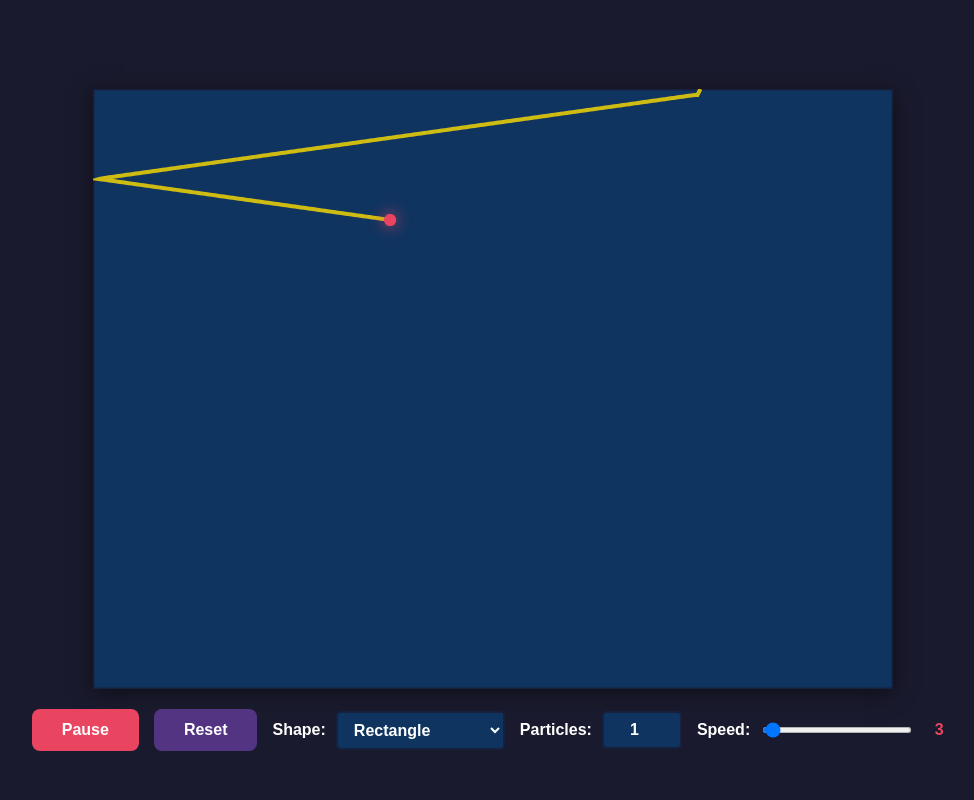
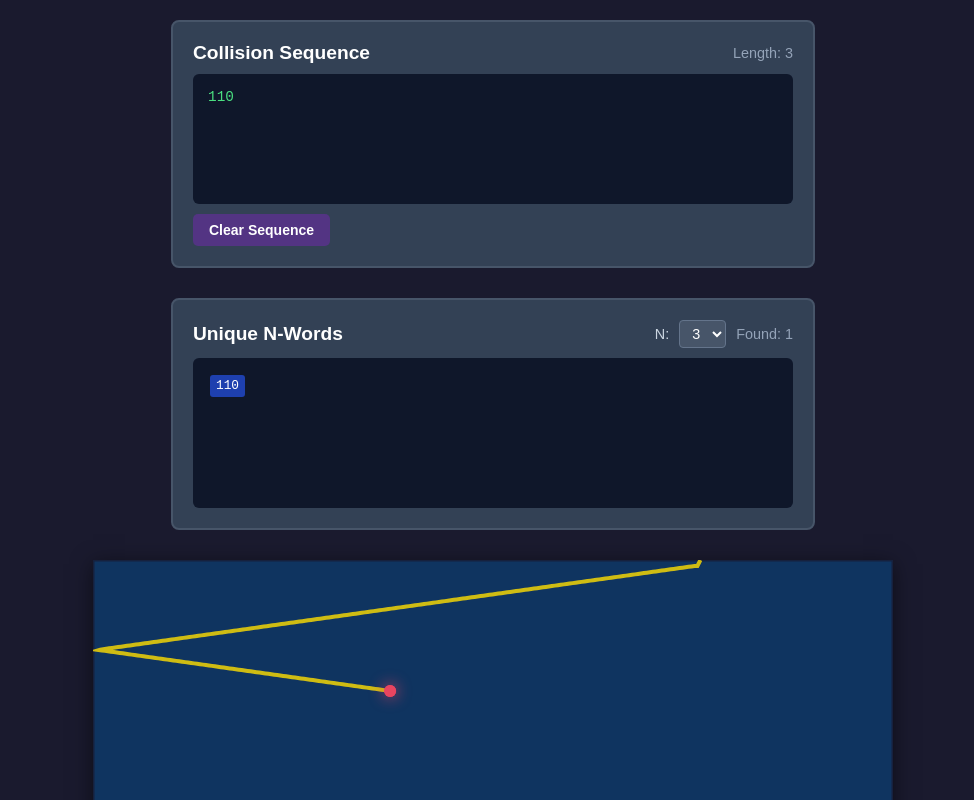
Before and after one commit to roholazandie/billiard-dynamics, a plain HTML site: page index.html in a window 1280 px wide. Shown: the top 800 px of the page, without its empty margins (147-1121 px from the left). Drawn offline with Linux system fonts and the light colour scheme.

Commit message:
added counter

```diff
--- a/index.html
+++ b/index.html
@@ -7,6 +7,33 @@
     <link rel="stylesheet" href="styles-backup.css">
 </head>
 <body>
+    <div class="sequence-display">
+        <div class="sequence-header">
+            <h2>Collision Sequence</h2>
+            <div class="sequence-length">Length: <span id="sequenceLength">0</span></div>
+        </div>
+        <div class="sequence-output" id="collisionSequence"></div>
+        <button id="clearCollisions">Clear Sequence</button>
+    </div>
+
+    <div class="nwords-display">
+        <div class="nwords-header">
+            <h2>Unique N-Words</h2>
+            <div class="nwords-controls">
+                <label for="nwordLength">N:</label>
+                <select id="nwordLength" class="nwords-select">
+                    <option value="2">2</option>
+                    <option value="3" selected>3</option>
+                    <option value="4">4</option>
+                    <option value="5">5</option>
+                    <option value="6">6</option>
+                </select>
+                <div class="nwords-count">Found: <span id="nwordsCount">0</span></div>
+            </div>
+        </div>
+        <div class="nwords-output" id="nwordsOutput"></div>
+    </div>
+
     <canvas id="canvas" width="800" height="600"></canvas>
     <div class="controls">
         <div class="controls-row">
--- a/script-backup.js
+++ b/script-backup.js
@@ -81,6 +81,12 @@ const canvas = document.getElementById('canvas');
 const ctx = canvas.getContext('2d');
 const playPauseBtn = document.getElementById('playPause');
 const resetBtn = document.getElementById('reset');
+const collisionSequence = document.getElementById('collisionSequence');
+const clearCollisionsBtn = document.getElementById('clearCollisions');
+const sequenceLength = document.getElementById('sequenceLength');
+const nwordLength = document.getElementById('nwordLength');
+const nwordsOutput = document.getElementById('nwordsOutput');
+const nwordsCount = document.getElementById('nwordsCount');
 const speedSlider = document.getElementById('speedSlider');
 const speedValue = document.getElementById('speedValue');
 const particleCountInput = document.getElementById('particleCount');
@@ -116,11 +122,55 @@ let particles = [];
 let speed = 3;
 let isPlaying = true;
 let animationId;
+let collisionHistory = [];
+let uniqueNWords = new Set();
 
 const colors = [
     '#e94560', '#ff6b6b', '#ee5a6f', '#ff4757', '#ff6348',
     '#ff7979', '#eb4d4b', '#f368e0', '#ff9ff3', '#feca57'
 ];
+
+function addCollision(code) {
+    if (currentShape === 'rectangle') {
+        collisionHistory.push(code);
+        updateCollisionDisplay();
+        updateNWords();
+    }
+}
+
+function updateCollisionDisplay() {
+    collisionSequence.textContent = collisionHistory.join('');
+    sequenceLength.textContent = collisionHistory.length;
+    collisionSequence.scrollTop = collisionSequence.scrollHeight;
+}
+
+function updateNWords() {
+    const n = parseInt(nwordLength.value);
+    const sequence = collisionHistory.join('');
+
+    // Extract all n-words from the sequence
+    for (let i = 0; i <= sequence.length - n; i++) {
+        const nword = sequence.substring(i, i + n);
+        uniqueNWords.add(nword);
+    }
+
+    displayNWords();
+}
+
+function displayNWords() {
+    const sortedNWords = Array.from(uniqueNWords).sort();
+    nwordsOutput.innerHTML = sortedNWords
+        .map(nword => `<span class="nword-item">${nword}</span>`)
+        .join('');
+    nwordsCount.textContent = uniqueNWords.size;
+}
+
+function clearCollisionHistory() {
+    collisionHistory = [];
+    uniqueNWords.clear();
+    updateCollisionDisplay();
+    displayNWords();
+}
 
 function getRandomEdgePosition() {
     if (currentShape === 'circle') {
@@ -487,11 +537,13 @@ function updateParticles() {
             if (particle.x - particle.radius <= 0 || particle.x + particle.radius >= canvas.width) {
                 particle.vx = -particle.vx;
                 particle.x = Math.max(particle.radius, Math.min(canvas.width - particle.radius, particle.x));
+                addCollision('0'); // Left or right wall hit
             }
 
             if (particle.y - particle.radius <= 0 || particle.y + particle.radius >= canvas.height) {
                 particle.vy = -particle.vy;
                 particle.y = Math.max(particle.radius, Math.min(canvas.height - particle.radius, particle.y));
+                addCollision('1'); // Top or bottom wall hit
             }
         }
 
@@ -555,8 +607,19 @@ playPauseBtn.addEventListener('click', () => {
 
 resetBtn.addEventListener('click', () => {
     initParticle();
+    clearCollisionHistory();
     ctx.clearRect(0, 0, canvas.width, canvas.height);
     drawParticles();
+});
+
+clearCollisionsBtn.addEventListener('click', () => {
+    clearCollisionHistory();
+});
+
+nwordLength.addEventListener('change', () => {
+    // Recalculate n-words with new length
+    uniqueNWords.clear();
+    updateNWords();
 });
 
 speedSlider.addEventListener('input', (e) => {
@@ -582,6 +645,7 @@ particleCountInput.addEventListener('change', () => {
 shapeSelect.addEventListener('change', (e) => {
     currentShape = e.target.value;
     canvas.style.cursor = 'default'; // Reset cursor
+    clearCollisionHistory(); // Clear collision history when shape changes
 
     // Show/hide controls based on shape
     if (currentShape === 'ellipse') {
--- a/styles-backup.css
+++ b/styles-backup.css
@@ -8,6 +8,144 @@ body {
     min-height: 100vh;
     background: #1a1a2e;
     font-family: Arial, sans-serif;
+    color: white;
+}
+
+.sequence-display {
+    background: #334155;
+    border-radius: 8px;
+    padding: 20px;
+    margin-bottom: 30px;
+    border: 2px solid #475569;
+    min-width: 600px;
+}
+
+.sequence-header {
+    display: flex;
+    justify-content: space-between;
+    align-items: center;
+    margin-bottom: 10px;
+}
+
+.sequence-header h2 {
+    font-size: 1.2rem;
+    margin: 0;
+    color: white;
+}
+
+.sequence-length {
+    color: #94a3b8;
+    font-size: 0.9rem;
+}
+
+.sequence-output {
+    background: #0f172a;
+    padding: 15px;
+    border-radius: 6px;
+    font-family: 'Courier New', monospace;
+    font-size: 0.9rem;
+    color: #4ade80;
+    height: 100px;
+    overflow-y: auto;
+    word-break: break-all;
+    margin-bottom: 10px;
+}
+
+.nwords-display {
+    background: #334155;
+    border-radius: 8px;
+    padding: 20px;
+    margin-bottom: 30px;
+    border: 2px solid #475569;
+    min-width: 600px;
+}
+
+.nwords-header {
+    display: flex;
+    justify-content: space-between;
+    align-items: center;
+    margin-bottom: 10px;
+    flex-wrap: wrap;
+    gap: 10px;
+}
+
+.nwords-header h2 {
+    font-size: 1.2rem;
+    margin: 0;
+    color: white;
+}
+
+.nwords-controls {
+    display: flex;
+    align-items: center;
+    gap: 10px;
+    flex-wrap: wrap;
+}
+
+.nwords-controls label {
+    color: #cbd5e1;
+    font-size: 0.9rem;
+}
+
+.nwords-select {
+    padding: 4px 8px;
+    background: #475569;
+    color: white;
+    border: 1px solid #64748b;
+    border-radius: 4px;
+    font-size: 0.9rem;
+    cursor: pointer;
+}
+
+.nwords-select:focus {
+    outline: none;
+    border-color: #2563eb;
+}
+
+.nwords-count {
+    color: #94a3b8;
+    font-size: 0.9rem;
+}
+
+.nwords-output {
+    background: #0f172a;
+    padding: 15px;
+    border-radius: 6px;
+    font-family: 'Courier New', monospace;
+    font-size: 0.9rem;
+    color: #60a5fa;
+    height: 120px;
+    overflow-y: auto;
+    word-wrap: break-word;
+    line-height: 1.4;
+}
+
+.nword-item {
+    display: inline-block;
+    background: #1e40af;
+    color: white;
+    padding: 2px 6px;
+    margin: 2px;
+    border-radius: 3px;
+    font-size: 0.8rem;
+}
+
+#clearCollisions {
+    background: #533483;
+    color: white;
+    padding: 8px 16px;
+    font-size: 14px;
+    border: none;
+    border-radius: 5px;
+    cursor: pointer;
+    transition: all 0.3s;
+    font-weight: bold;
+}
+
+#clearCollisions:hover {
+    background: #6a4c93;
+    transform: translateY(-1px);
+    box-shadow: 0 2px 8px rgba(83, 52, 131, 0.4);
 }
 
 #canvas {
```
